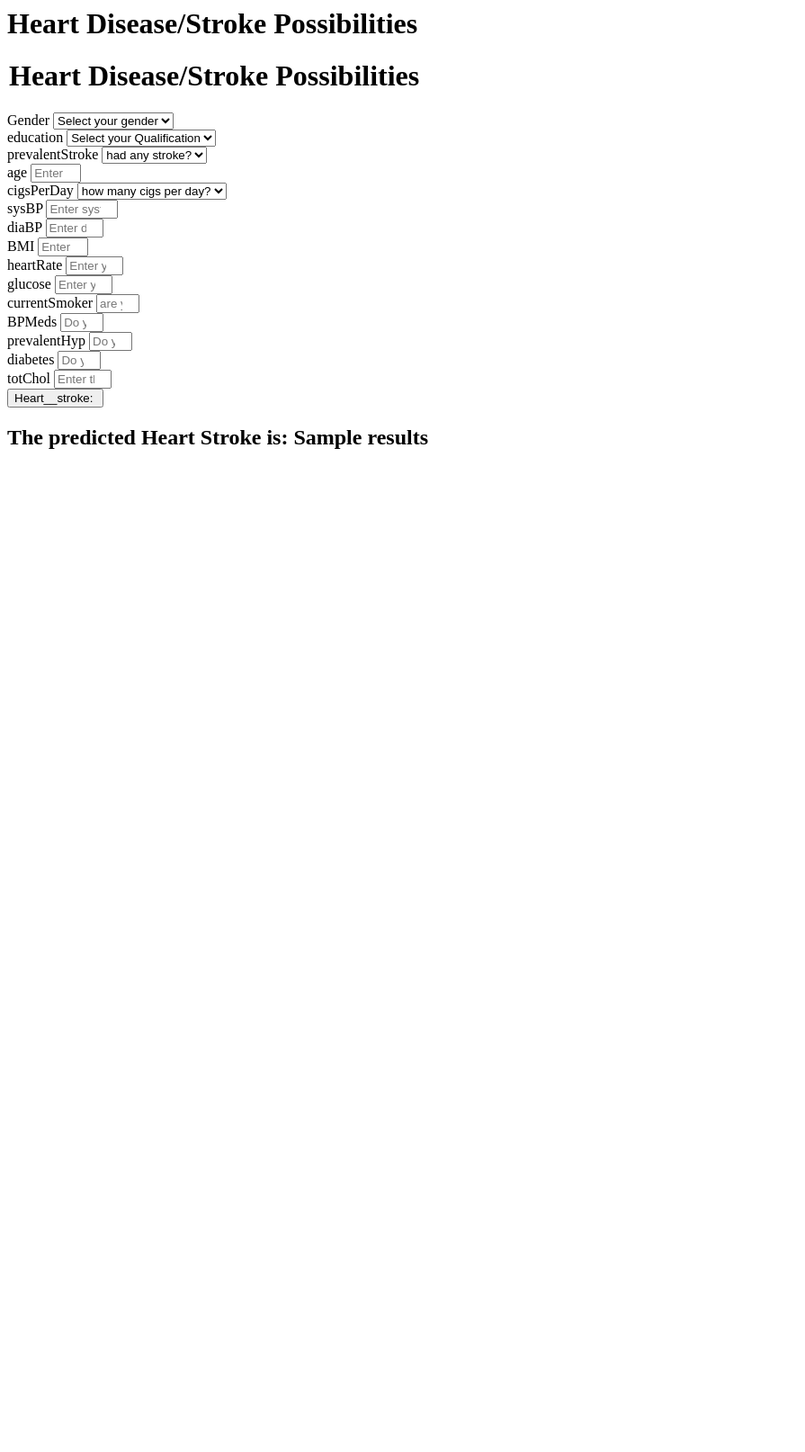
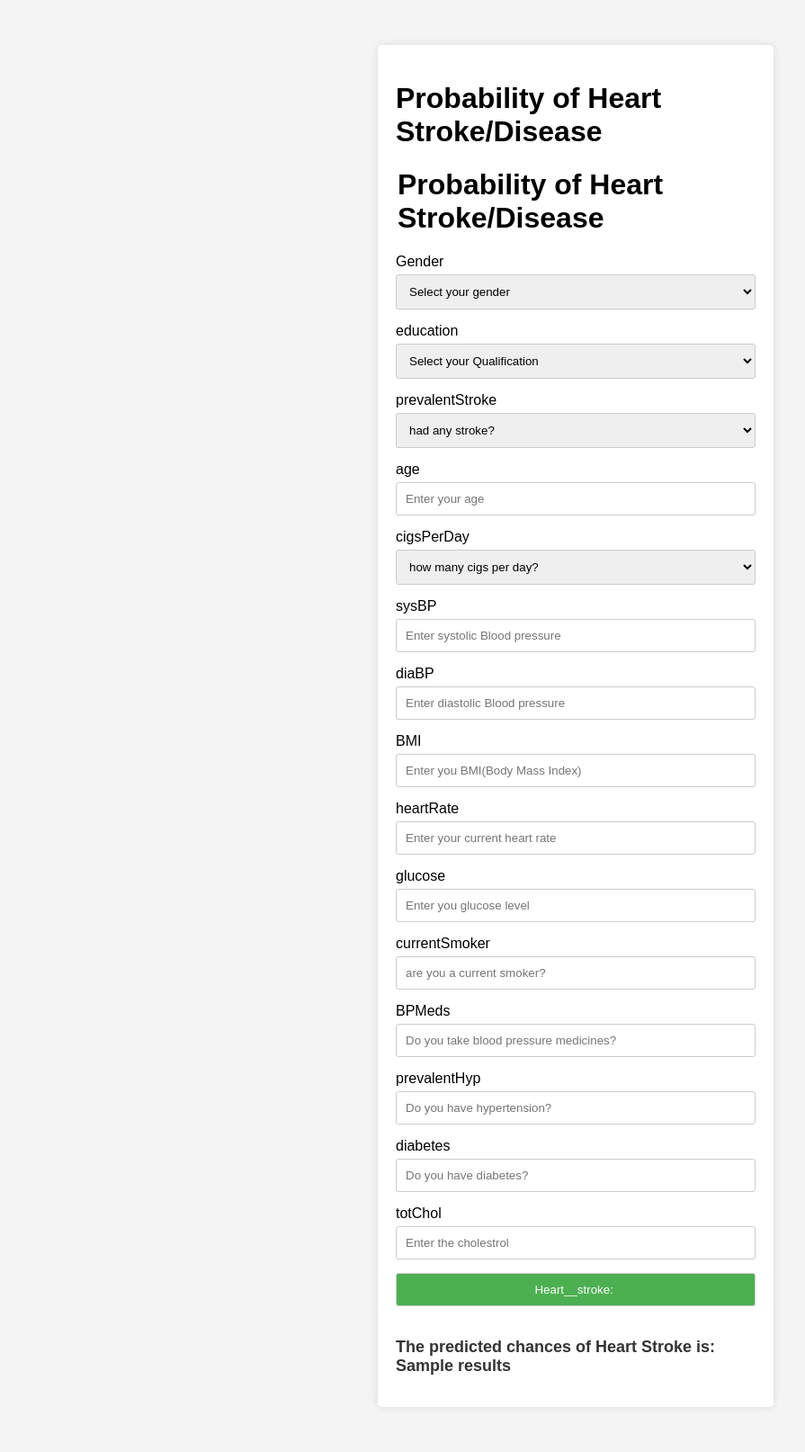
Before and after one commit to BigyanBhatta/heart-disease-Risk-Prediction-CI-CD-pipeline-DeployAWS2, a Flask app: template templates/home.html in a window 1280 px wide. Shown: the whole page at 90% size, without its empty margins (0-895 px from the left). Before the commit the page ends 499 px from the top, so only its background shows below. Run offline with Flask 3, Linux system fonts and the light colour scheme; the template is opened without the code that fills it: most values are stand-ins (such as "Sample title", 1, 10 or a date in 2020).

Commit message:
update home.html

```diff
--- a/templates/home.html
+++ b/templates/home.html
@@ -1,11 +1,68 @@
+<!DOCTYPE html>
+<html lang="en">
+<head>
+    <meta charset="UTF-8">
+    <meta http-equiv="X-UA-Compatible" content="IE=edge">
+    <meta name="viewport" content="width=device-width, initial-scale=1.0">
+    <style>
+        body {
+        font-family: 'Arial', sans-serif;
+        background-color: #f4f4f4;
+    }
+
+    .login {
+        max-width: 400px;
+        margin: 50px auto;
+        padding: 20px;
+        background-color: #fff;
+        border-radius: 5px;
+        box-shadow: 0 0 10px rgba(0, 0, 0, 0.1);
+    }
+
+    form {
+        margin-top: 20px;
+    }
+
+    label {
+        display: block;
+        margin-bottom: 5px;
+    }
+
+    input,
+    select {
+        width: 100%;
+        padding: 10px;
+        margin-bottom: 15px;
+        box-sizing: border-box;
+        border: 1px solid #ccc;
+        border-radius: 3px;
+    }
+
+    select.placeholder {
+        color: #aaa;
+    }
+
+    input.btn {
+        background-color: #4caf50;
+        color: #fff;
+        cursor: pointer;
+    }
+
+    h2 {
+        margin-top: 20px;
+        font-size: 18px;
+        color: #333;
+    }
+    </style>
+    <title>Probability of Heart Stroke/Disease</title>
 <html>
 <body>
     <div class="login">
-        <h1>Heart Disease/Stroke Possibilities</h1>
+        <h1>Probability of Heart Stroke/Disease</h1>
 
         <form action="{{ url_for('predict_datapoint')}}" method="post">
             <h1>
-                <legend>Heart Disease/Stroke Possibilities</legend>
+                <legend>Probability of Heart Stroke/Disease</legend>
             </h1>
             <div class="mb-3">
                 <label class="form-label">Gender</label>
@@ -130,7 +187,7 @@
         </form>
 
         <h2>
-            The predicted Heart Stroke is: {{results}}
+            The predicted chances of Heart Stroke is: {{results}}
         </h2>
     </div>
 </body>
```
